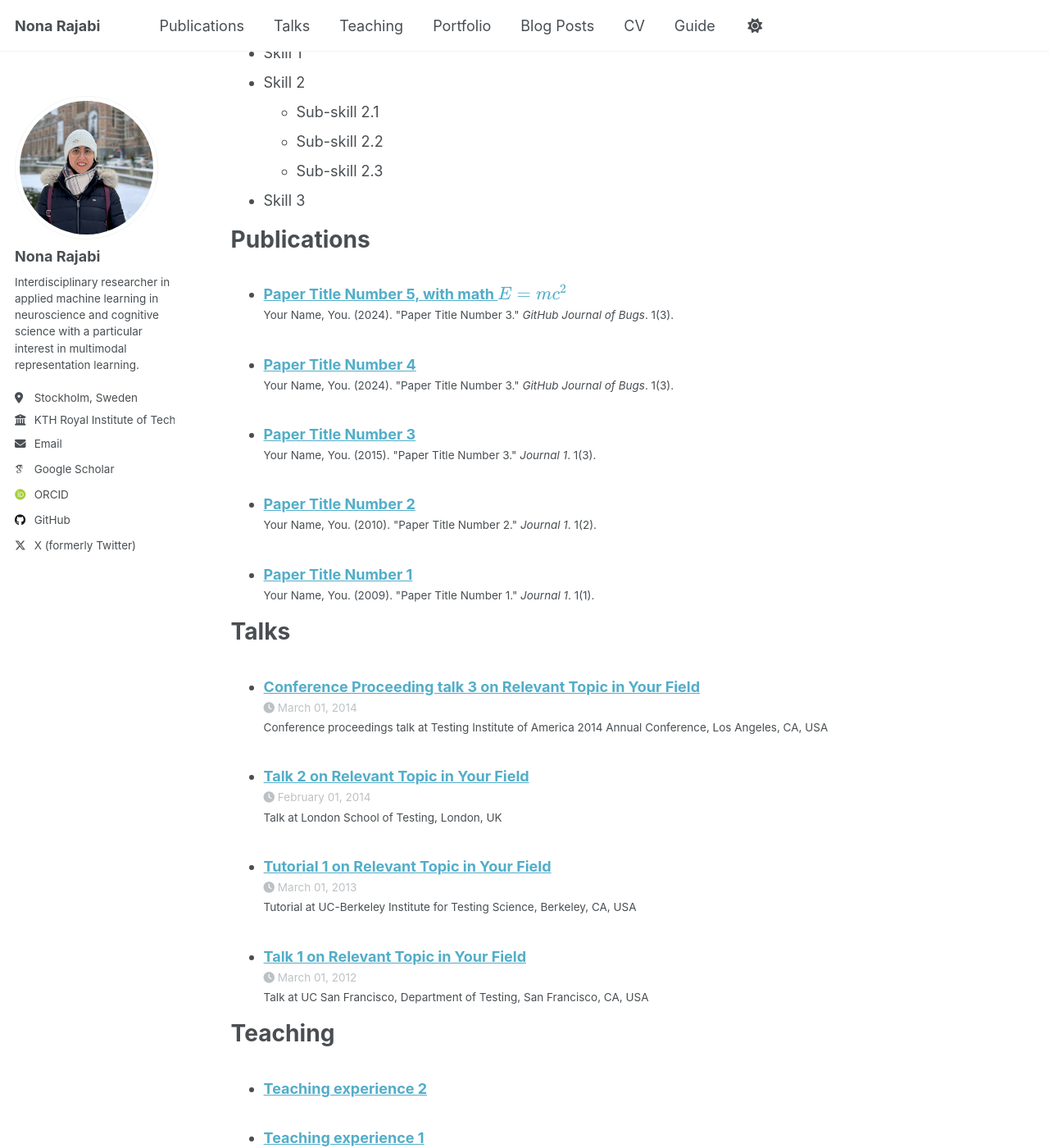
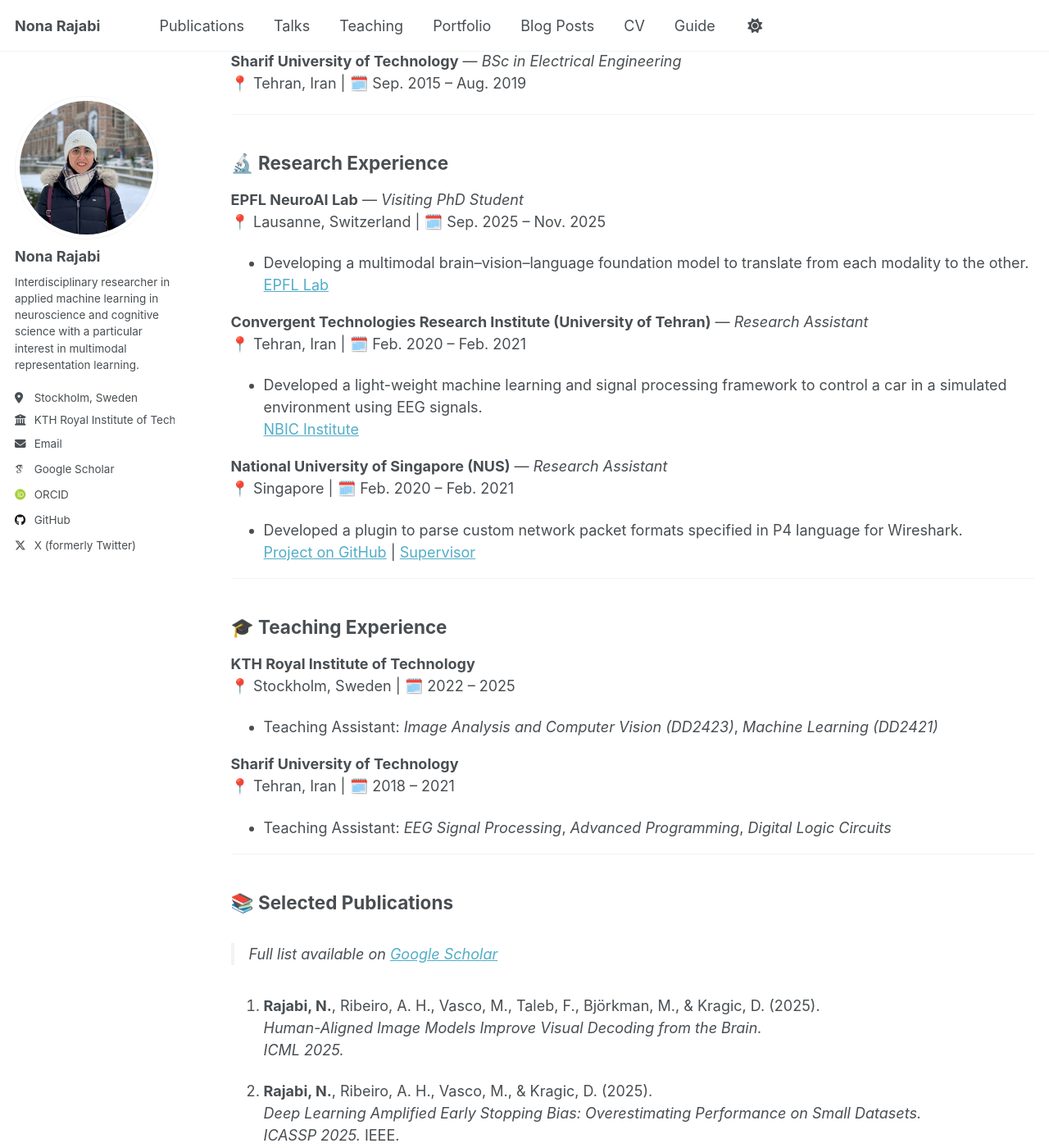
Before and after one commit to NonaRjb/nonarjb.github.io, a Jekyll site: the page built from _pages/cv.md, in a window 1280 px wide and 1400 px high, scrolled down 804 px. Shown: the whole window at 82% size. Built offline with Jekyll 4.4.1, drawn with Linux system fonts in a browser that asks for light colours; some web fonts are replaced; a script that is not in the unit is left out; some of the changed text lies outside the part shown.

Commit message:
Added my CV

```diff
--- a/_pages/cv.md
+++ b/_pages/cv.md
@@ -9,56 +9,132 @@ redirect_from:
 
 {% include base_path %}
 
-Education
-======
-* Ph.D in Version Control Theory, GitHub University, 2018 (expected)
-* M.S. in Jekyll, GitHub University, 2014
-* B.S. in GitHub, GitHub University, 2012
 
-Work experience
-======
-* Spring 2024: Academic Pages Collaborator
-  * GitHub University
-  * Duties includes: Updates and improvements to template
-  * Supervisor: The Users
+## 🧠 Summary
 
-* Fall 2015: Research Assistant
-  * GitHub University
-  * Duties included: Merging pull requests
-  * Supervisor: Professor Hub
+Interdisciplinary researcher in applied machine learning in neuroscience and cognitive science with a particular interest in multimodal representation learning.
 
-* Summer 2015: Research Assistant
-  * GitHub University
-  * Duties included: Tagging issues
-  * Supervisor: Professor Git
+---
 
-Skills
-======
-* Skill 1
-* Skill 2
-  * Sub-skill 2.1
-  * Sub-skill 2.2
-  * Sub-skill 2.3
-* Skill 3
+## 🧩 Skills
 
-Publications
-======
-  <ul>{% for post in site.publications reversed %}
-    {% include archive-single-cv.html %}
-  {% endfor %}</ul>
+- **Programming Languages:** Python, C, MATLAB
+- **Machine Learning and Data Science:** PyTorch, TensorFlow, Pandas, NumPy, Scikit-learn, SciPy, WandB, Slurm GPU Clusters
+- **DevOps & Version Control:** Git, Docker, Azure
+- **Applications:** Machine Learning, Deep Learning, Computer Vision, LLM, VLM, Multimodal Representation Learning, EEG, fMRI, Statistical Tests, Neuroscience, Data Analysis, Signal Processing, Experiment Design
 
-Talks
-======
-  <ul>{% for post in site.talks reversed %}
-    {% include archive-single-talk-cv.html  %}
-  {% endfor %}</ul>
+---
 
-Teaching
-======
-  <ul>{% for post in site.teaching reversed %}
-    {% include archive-single-cv.html %}
-  {% endfor %}</ul>
+## 🎓 Education
 
-Service and leadership
-======
-* Currently signed in to 43 different slack teams
+**KTH Royal Institute of Technology** — *PhD in Computer Science*
+📍 Stockholm, Sweden | 🗓️ Nov. 2021 – Present
+Supervisor: Professor Danica Kragic
+
+**Sharif University of Technology** — *MSc in Electrical Engineering (Bioelectric)*
+📍 Tehran, Iran | 🗓️ Sep. 2019 – Sep. 2021
+
+**Sharif University of Technology** — *BSc in Electrical Engineering*
+📍 Tehran, Iran | 🗓️ Sep. 2015 – Aug. 2019
+
+---
+
+## 🔬 Research Experience
+
+**EPFL NeuroAI Lab** — *Visiting PhD Student*
+📍 Lausanne, Switzerland | 🗓️ Sep. 2025 – Nov. 2025
+- Developing a multimodal brain–vision–language foundation model to translate from each modality to the other.
+  [EPFL Lab](https://www.epfl.ch/labs/schrimpflab/)
+
+**Convergent Technologies Research Institute (University of Tehran)** — *Research Assistant*
+📍 Tehran, Iran | 🗓️ Feb. 2020 – Feb. 2021
+- Developed a light-weight machine learning and signal processing framework to control a car in a simulated environment using EEG signals.
+  [NBIC Institute](https://www.linkedin.com/company/nbic-university-of-tehran/)
+
+**National University of Singapore (NUS)** — *Research Assistant*
+📍 Singapore | 🗓️ Feb. 2020 – Feb. 2021
+- Developed a plugin to parse custom network packet formats specified in P4 language for Wireshark.
+  [Project on GitHub](https://github.com/NUS-SNL/p4-traffictool) | [Supervisor](https://www.comp.nus.edu.sg/~bleong)
+
+---
+
+## 🎓 Teaching Experience
+
+**KTH Royal Institute of Technology**
+📍 Stockholm, Sweden | 🗓️ 2022 – 2025
+- Teaching Assistant: *Image Analysis and Computer Vision (DD2423)*, *Machine Learning (DD2421)*
+
+**Sharif University of Technology**
+📍 Tehran, Iran | 🗓️ 2018 – 2021
+- Teaching Assistant: *EEG Signal Processing*, *Advanced Programming*, *Digital Logic Circuits*
+
+---
+
+## 📚 Selected Publications
+
+> Full list available on [Google Scholar](https://scholar.google.se/citations?user=gi1nk68AAAAJ&hl=en)
+
+1. **Rajabi, N.**, Ribeiro, A. H., Vasco, M., Taleb, F., Björkman, M., & Kragic, D. (2025).
+   *Human-Aligned Image Models Improve Visual Decoding from the Brain.*
+   _ICML 2025._
+
+2. **Rajabi, N.**, Ribeiro, A. H., Vasco, M., & Kragic, D. (2025).
+   *Deep Learning Amplified Early Stopping Bias: Overestimating Performance on Small Datasets.*
+   _ICASSP 2025._ IEEE.
+
+3. **Rajabi, N.**, Chernik, C., Reichlin, A., Taleb, F., Vasco, M., Ghadirzadeh, A., Björkman, M., & Kragic, D. (2023).
+   *Mental Face Image Retrieval Based on a Closed-Loop Brain–Computer Interface.*
+   _International Conference on Human–Computer Interaction (HCII 2023)_, Springer.
+
+4. **Rajabi, N.**\*, Khanna, P.\*, Kanik, S. U. D., Yadollahi, E., Vasco, M., Björkman, M., Smith, C., & Kragic, D. (2023).
+   *Detecting the Intention of Object Handover in Human–Robot Collaborations: An EEG Study.*
+   _IEEE RO-MAN 2023._
+
+5. **Rajabi, N.**, Zanettin, I., Ribeiro, A. H., Vasco, M., Björkman, M., Lundström, J. N., & Kragic, D. (2025).
+   *Exploring the feasibility of olfactory brain–computer interfaces.*
+   _Scientific Reports, 15(1), 1–13._
+
+6. Xia, H., Zhang, Y., **Rajabi, N.**, Taleb, F., Yang, Q., Kragic, D., & Li, Z. (2024).
+   *Shaping high-performance wearable robots for human motor and sensory reconstruction and enhancement.*
+   _Nature Communications, 15(1), 1760._
+
+7. Taleb, F., Vasco, M., **Rajabi, N.**, Björkman, M., & Kragic, D. (2024).
+   *Can Foundation Models Smell Like Humans?*
+   _ICLR 2024 Workshop on Representational Alignment._
+
+---
+
+## 🧑‍🔬 Service
+
+**Reviewer** — *Scientific Conferences and Journals*
+📅 2023 – Present
+- ICLR MRL Workshop (2023)
+- IEEE RO-MAN (2024)
+- HCII (2025)
+- PervasiveHealth (2025)
+- *Frontiers in Applied Mathematics and Statistics* (Journal, 2025)
+- *Medical Image Analysis* (Journal, 2025)
+
+**Supervisor** — *KTH Royal Institute of Technology*
+📅 Jun. 2025 – Present
+- Supervising Artur Gasparyan (Research Engineer, KTH) on developing a generative diffusion model for EEG-based image reconstruction.
+
+---
+
+## 🏆 Honors and Awards
+
+- **ELSA Mobility Grant** — European Lighthouse on Safe and Secure AI (ELSA) | 🗓️ June 2025
+  Travel grant supporting PhD visit to EPFL, Switzerland.
+
+- **Best Paper Blitz** — Strategic Research Area Neuroscience (StratNeuro) | 🗓️ May 2022
+  Awarded for paper presentation at the StratNeuro PhD retreat.
+
+- **Rank 1st in Bioelectric MSc Program** — Sharif University of Technology | 🗓️ Sep. 2021
+  Ranked 1st by GPA among MSc Bioelectric Engineering cohort.
+
+- **Rank 29th in National University Entrance Exam (Konkoor)** — Iran | 🗓️ Sep. 2015
+  Ranked 29th among 300,000 high school students.
+
+---
+
+_Last updated: October 2025_
```
Also changed, not shown: _pages/about.md (+2 -1 lines).
